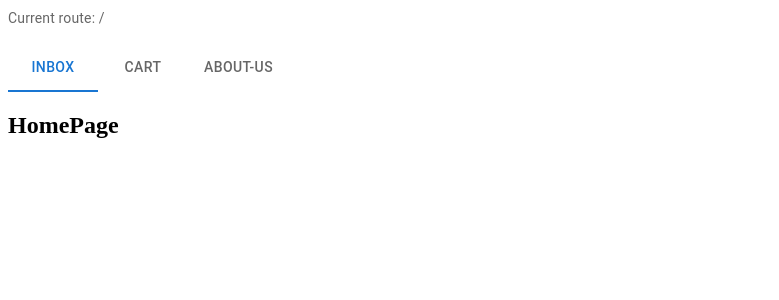
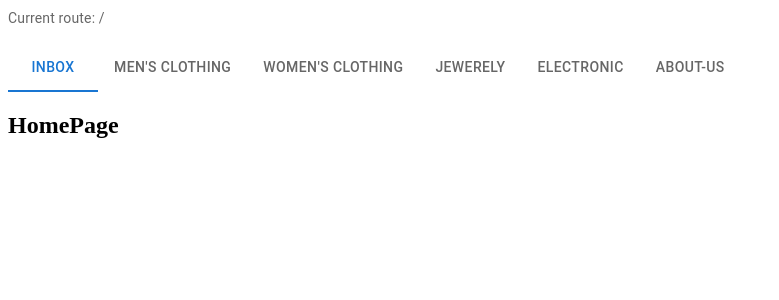
Before and after one commit to ultrapotros/christmas-project, a React (Create React App) app in the folder equipo2/: page / in a window 1280 px wide. Shown: the top 300 px of the page, without its empty margins (0-779 px from the left). Built offline with nearby package versions, Linux system fonts and the light colour scheme; no server answers.

Commit message:
sin logo ni carrito

```diff
--- a/equipo2/src/components/Header/index.jsx
+++ b/equipo2/src/components/Header/index.jsx
@@ -18,11 +18,11 @@ import { StaticRouter } from 'react-router-dom/server';
 function Router(props) {
   const { children } = props;
   if (typeof window === 'undefined') {
-    return <StaticRouter location="/cart">{children}</StaticRouter>;
+    return <StaticRouter location="/single-category/:category">{children}</StaticRouter>;
   }
 
   return (
-    <MemoryRouter initialEntries={['/cart']} initialIndex={0}>
+    <MemoryRouter initialEntries={['/single-category/:category']} initialIndex={0}>
       {children}
     </MemoryRouter>
   );
@@ -52,15 +52,17 @@ function MyTabs() {
   // This means that if you have nested routes like:
   // users, users/new, users/edit.
   // Then the order should be ['users/add', 'users/edit', 'users'].
-  const routes = [{route:'/', label: 'inicio'}, {route:'/cart', label: 'cart'}, {route:'/about-us', label: 'about-us'}];
+  const routes = [{route:'/', label: 'inicio'}, {route:"single-category/men's%20clothing", label: "men's clothing"}, {route:"single-category/women's%20clothing", label: 'single-category/'}, {route:"single-category/jewerely", label: 'single-category/'}, {route:"single-category/electronic", label: 'single-category/'}, {route:'/about-us', label: 'about-us'}];
   const routeMatch = useRouteMatch(routes);
   const currentTab = routeMatch?.pattern?.path;
+  const categories = ["men's clothing", "women's clothing", "jewerely","electronic"];
   console.log(currentTab);
 
   return (
     <Tabs value={currentTab}>
       <Tab label="Inbox" value="/" to="/" component={Link} />
-      <Tab label={routes[1].label} value={routes[1].route} to={routes[1].route} component={Link} /> {/* el label es el titulo de la etiqueta y el to lo que se muestra en el CurrentRoute */}
+      {categories.map((category, index) => <Tab label={category} key={`category${index}`} value={routes[index+1].route} to={routes[index+1].route} component={Link} />)}
+       {/* el label es el titulo de la etiqueta y el to lo que se muestra en el CurrentRoute */}
       <Tab label="about-us" value="/about-us" to="/about-us" component={Link} /> {/* para que ponga el subrayado tienen que coincidir el value y el to  */}
     </Tabs>
   );
```
